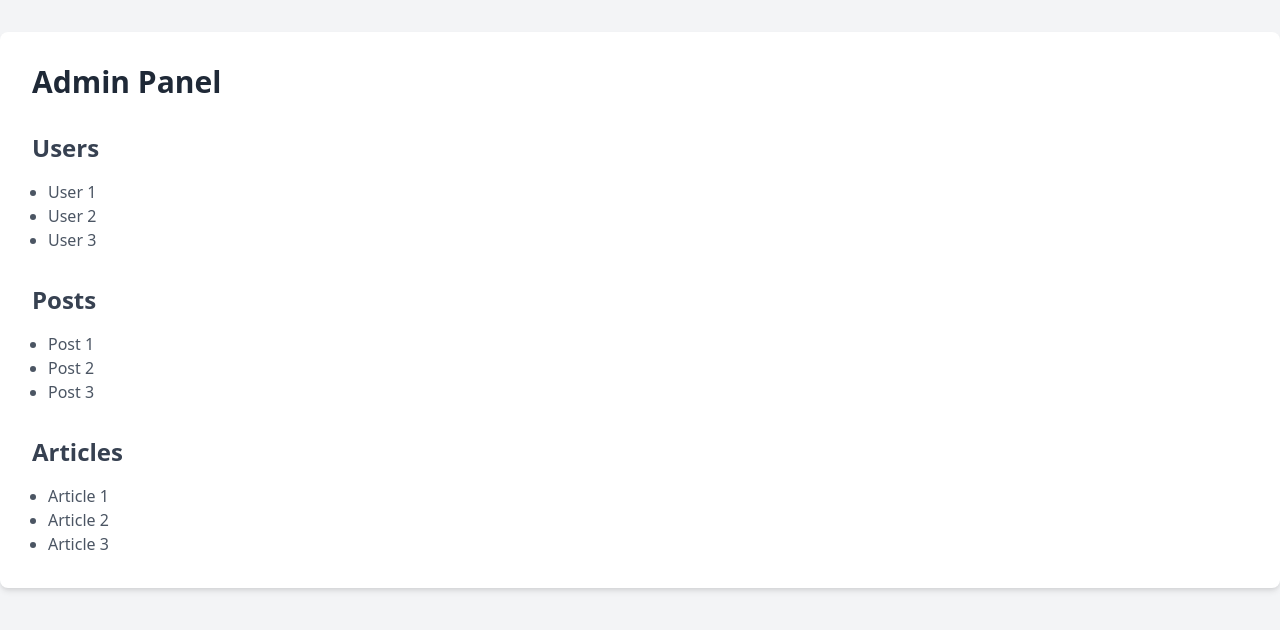
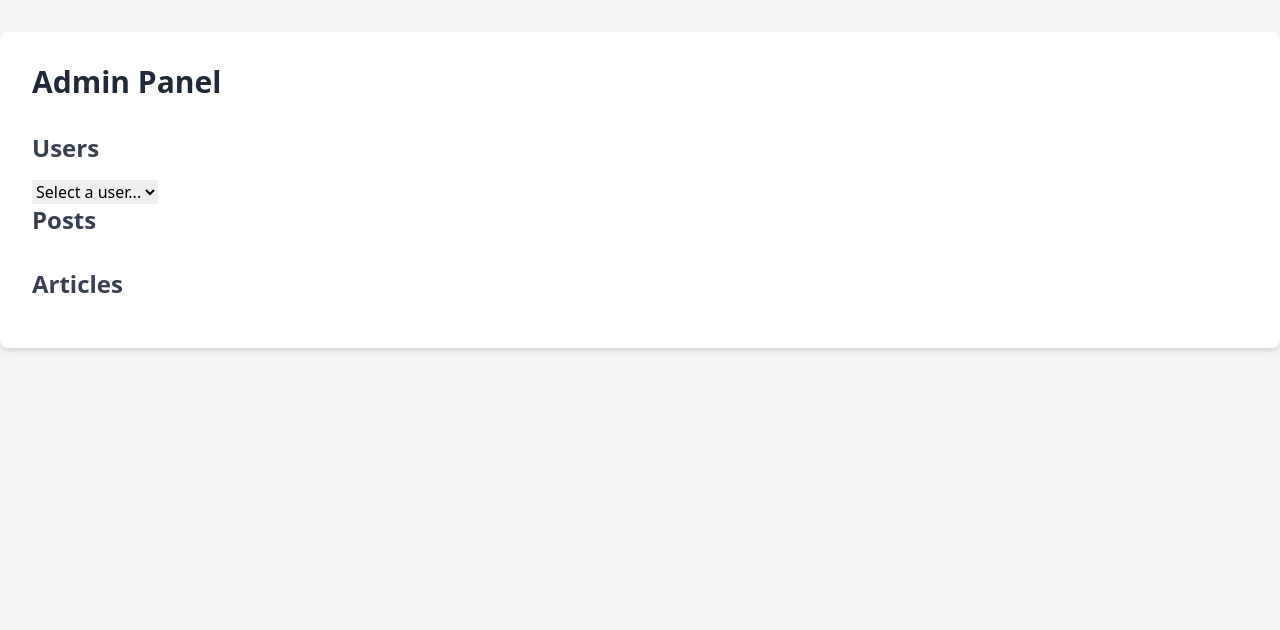
Before and after one commit to AbdulSami455/FastApi-panel, a FastAPI app: template templates/admin_panel.html in a window 1280 px wide. Shown: the top 630 px of the page. Run offline with FastAPI, Linux system fonts and the light colour scheme; the template is opened without the code that fills it, so the values that code supplies are empty.

Commit message:
panel updated

```diff
--- a/main.py
+++ b/main.py
@@ -12,7 +12,17 @@ from typing import List, Optional
 
 templates = Jinja2Templates(directory="templates")
 
+from fastapi.middleware.cors import CORSMiddleware
+
 app = FastAPI()
+
+app.add_middleware(
+    CORSMiddleware,
+    allow_origins=["*"],
+    allow_credentials=True,
+    allow_methods=["GET", "POST", "PUT", "DELETE"],
+    allow_headers=["*"],
+)
 
 
 @app.get("/login", response_class=HTMLResponse)
--- a/templates/admin_panel.html
+++ b/templates/admin_panel.html
@@ -1,53 +1,39 @@
 <!DOCTYPE html>
 <html lang="en">
-
   <head>
-  <meta charset="UTF-8">
-  <meta name="viewport" content="width=device-width, initial-scale=1.0">
+    <meta charset="UTF-8" />
+    <meta name="viewport" content="width=device-width, initial-scale=1.0" />
     <title>Admin Panel</title>
-  <link href="https://cdn.jsdelivr.net/npm/tailwindcss@2.2.19/dist/tailwind.min.css" rel="stylesheet">
+    <link
+      href="https://cdn.jsdelivr.net/npm/tailwindcss@2.2.19/dist/tailwind.min.css"
+      rel="stylesheet"
+    />
   </head>
 
   <body class="bg-gray-100">
-
     <div class="container mx-auto p-8 bg-white rounded-lg shadow-md mt-8">
       <h2 class="text-3xl font-bold mb-8 text-gray-800">Admin Panel</h2>
 
       <!-- Users Section -->
-    <div class="mb-8">
+
 	  <h3 class="text-2xl font-semibold mb-4 text-gray-700">Users</h3>
-      <ul class="list-disc pl-4">
-        <!-- Display users here -->
-        <li class="text-gray-600">User 1</li>
-        <li class="text-gray-600">User 2</li>
-        <li class="text-gray-600">User 3</li>
-      </ul>
-    </div>
+
+      <select id="userDropdown">
+        <option value="">Select a user...</option>
+      </select>
 
       <!-- Posts Section -->
       <div class="mb-8">
-      <h3 class="text-2xl font-semibold mb-4 text-gray-700">Posts</h3>
-      <ul class="list-disc pl-4">
-        <!-- Display posts here -->
-        <li class="text-gray-600">Post 1</li>
-        <li class="text-gray-600">Post 2</li>
-        <li class="text-gray-600">Post 3</li>
-      </ul>
+        <h3 class="text-2xl font-semibold mb-4 text-gray-700" id="">Posts</h3>
+		<div id="posts"></div>
       </div>
 
       <!-- Articles Section -->
       <div>
         <h3 class="text-2xl font-semibold mb-4 text-gray-700">Articles</h3>
-      <ul class="list-disc pl-4">
-        <!-- Display articles here -->
-        <li class="text-gray-600">Article 1</li>
-        <li class="text-gray-600">Article 2</li>
-        <li class="text-gray-600">Article 3</li>
-      </ul>
+        <div id="articles"></div>
       </div>
-
     </div>
-
+    <script type="module" src="panel.js"></script>
   </body>
-
 </html>
```
Also changed, not shown: templates/panel.js (added, +77 -0 lines). Lines whose indentation alone changed are shown as unchanged.
